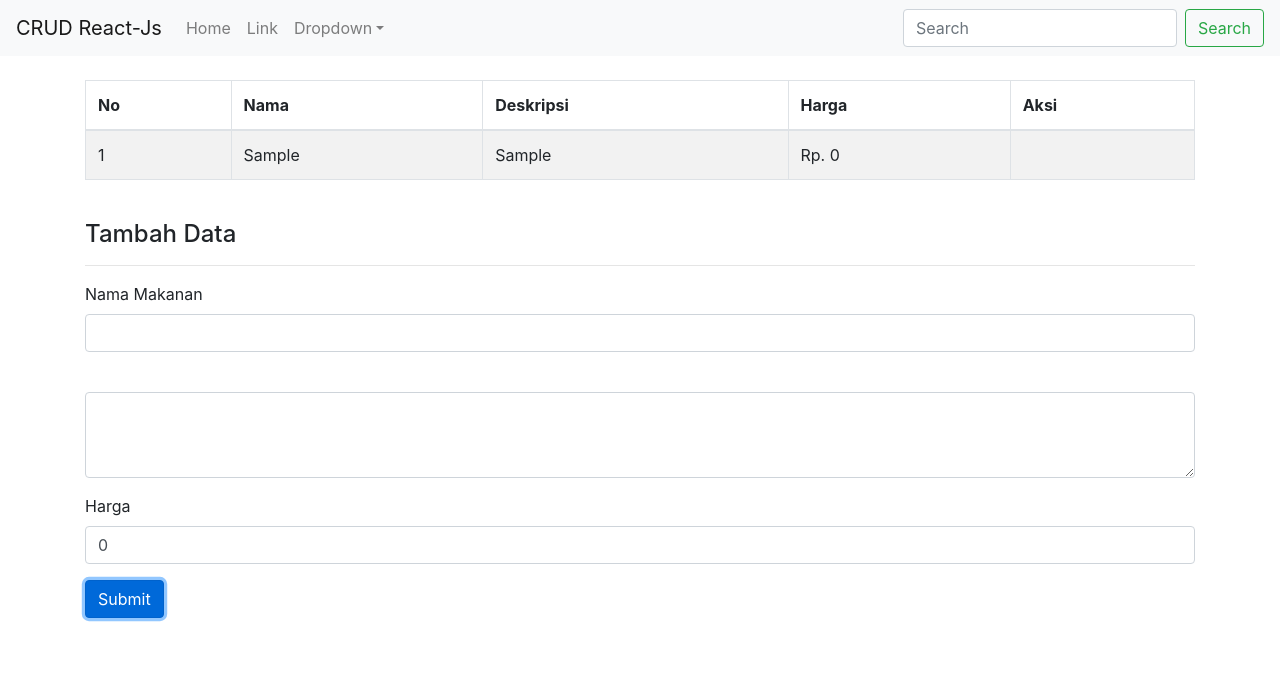
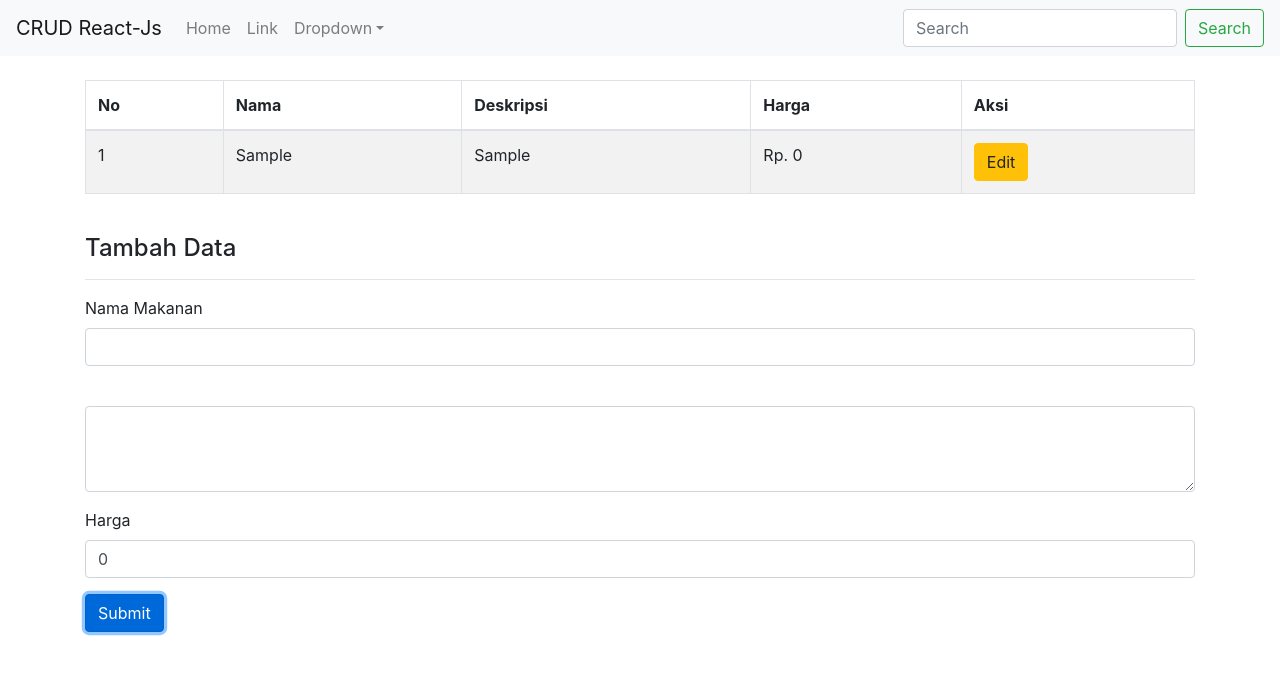
Before and after one commit to roiskhoiron/react-bootstrap-crud, a React (Create React App) app: page / in a window 1280 px wide. Both pictures are taken after typing "Sample", "Sample" into the empty fields and a click on the button "Submit". Shown: the top 674 px of the page. Built offline with nearby package versions, Linux system fonts and the light colour scheme.

Commit message:
menambahkan tombol edit dan merubah state dengan data pilihan pada table sesuai array sehingga dimunculkan di forms

```diff
--- a/src/App.js
+++ b/src/App.js
@@ -46,13 +46,31 @@ export default class App extends Component {
     })
   }
 
+  onClickEdit = (id) => {
+    const dataTarget = this.state.makanans
+      .filter((makanan) => makanan.id === id)
+      .map((makananChoosed) => {
+        return makananChoosed
+      })
+
+    this.setState({
+      nama: dataTarget[0].nama,
+      deskripsi: dataTarget[0].deskripsi,
+      harga: dataTarget[0].harga,
+      id: dataTarget[0].id,
+    })
+  }
+
   render() {
     console.info(this.state.makanans)
     return (
       <div className="App">
         <NavbarComponent />
         <div className="container mt-4">
-          <TabelComponent makanans={this.state.makanans} />
+          <TabelComponent
+            makanans={this.state.makanans}
+            onClickEdit={this.onClickEdit}
+          />
           <br />
           <FormComponent
             {...this.state}
--- a/src/TabelComponent.js
+++ b/src/TabelComponent.js
@@ -1,7 +1,7 @@
 import React from 'react'
 import {Table} from 'react-bootstrap'
 
-const TabelComponent = ({ makanans }) => {
+const TabelComponent = ({ makanans, onClickEdit }) => {
   return (
     <Table striped bordered hover>
       <thead>
@@ -21,7 +21,11 @@ const TabelComponent = ({ makanans }) => {
               <td>{makanan.nama}</td>
               <td>{makanan.deskripsi}</td>
               <td>Rp. {makanan.harga}</td>
-              <td></td>
+              <td>
+                <button className="btn btn-warning" onClick={() => onClickEdit(makanan.id) }>
+                  Edit
+                </button>
+              </td>
             </tr>
           );
         })}
```
